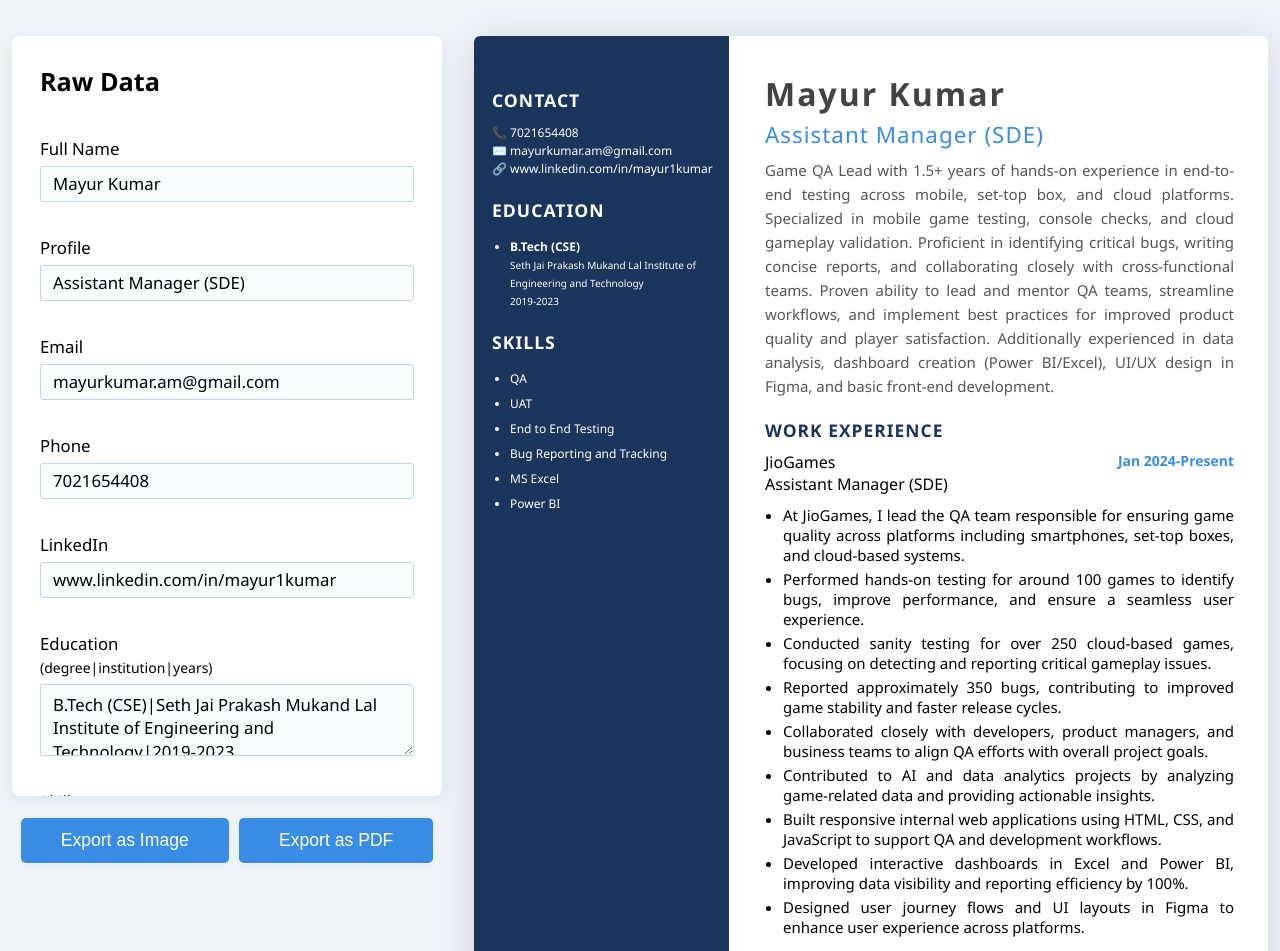
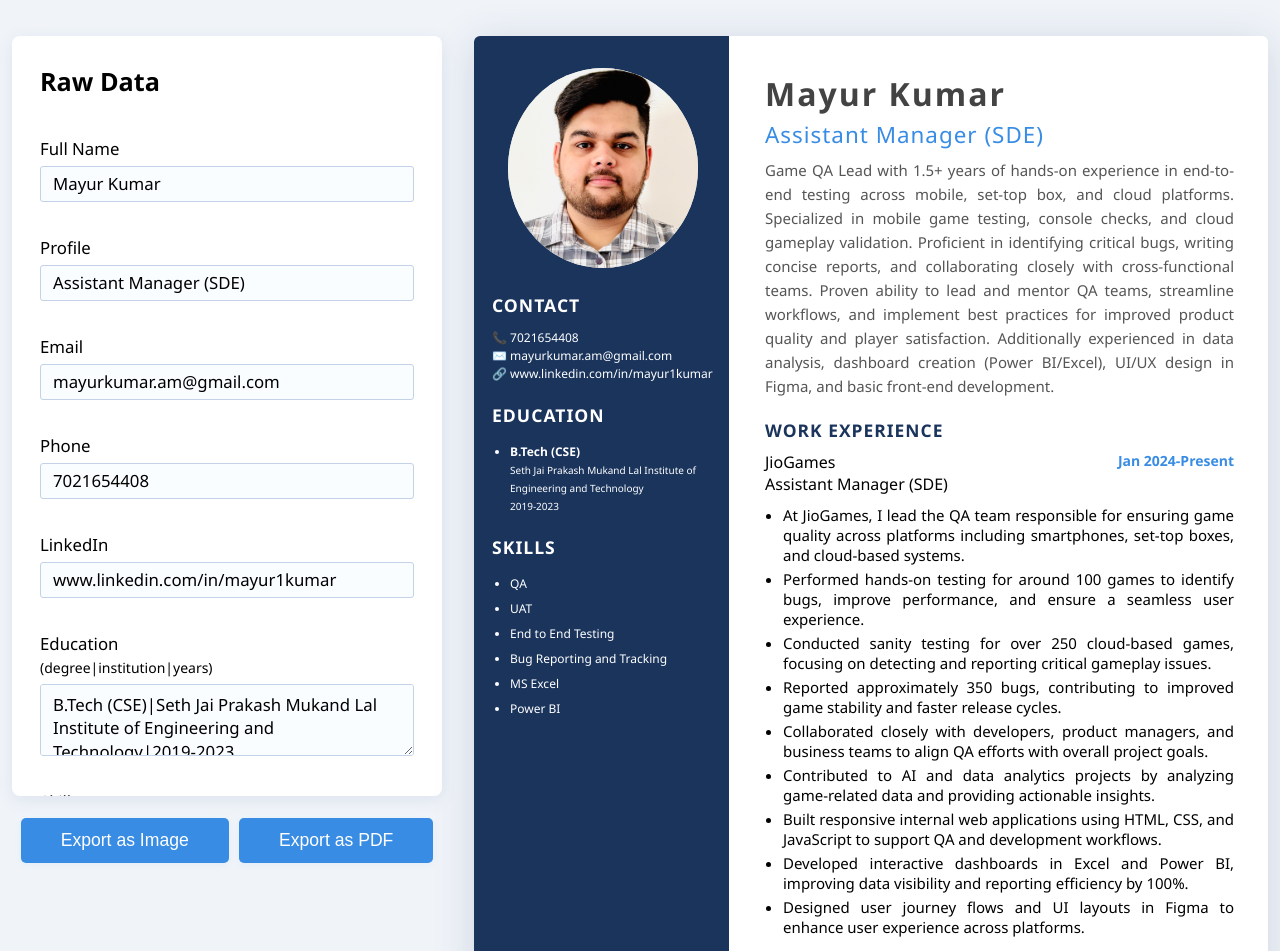
Before and after one commit to Mayur1Kumar/CV, a plain HTML site: page index.html in a window 1280 px wide. Shown: the top 951 px of the page. Drawn offline with nearby package versions, Linux system fonts and the light colour scheme.

Commit message:
index.html

```diff
--- a/index.html
+++ b/index.html
@@ -365,7 +365,7 @@
       const projects = safe(fd.get('projects'));
 
       let sideHtml = `
-        <img class="photo" src="profile.jpg" alt="Profile Photo" onerror="this.style.display='none'" />
+        <img class="photo" src="profile.jpeg" alt="Profile Photo" onerror="this.style.display='none'" />
         <div class="section"><h2>CONTACT</h2>
           <p>📞 ${phone || ''}<br>
           ✉️ ${email || ''}<br>
@@ -480,4 +480,5 @@
     };
   </script>
 </body>
+
 </html>
```
